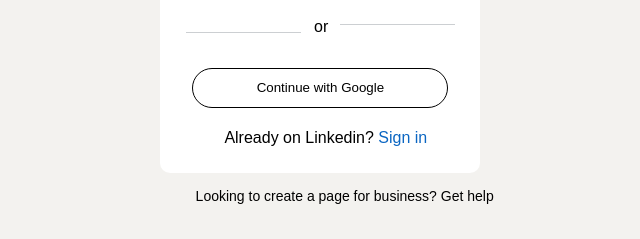
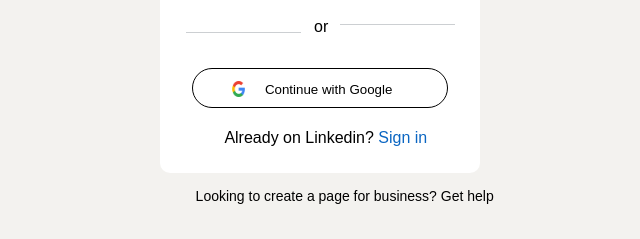
Before and after one commit to sanasreeraj/Linkedin-Clone, a plain HTML site: page index.html in a window 1280 px wide. Shown: the part 421-660 px from the top of the page, 326-966 px from the left. Drawn offline with Linux system fonts and the light colour scheme; a web font is replaced by a local one.

Commit message:
Add files via upload

```diff
--- a/index.html
+++ b/index.html
@@ -83,7 +83,9 @@
       <div class="or">or</div>
       <div class="line1"></div>
 
-      <button class="gbtn">Continue with Google</button>
+      <button class="gbtn">
+      <img class="google" src="./google-logo.png" alt="img">
+      Continue with Google</button>
 
       <div class="login">
         Already on Linkedin? <span class="signin">Sign in</span>
--- a/style.css
+++ b/style.css
@@ -145,6 +145,15 @@ input{
     bottom: 2.5vh;
 }
 
+.google{
+    position: relative;
+    display: inline-block;
+    height: 2vh;
+    width: 1vw;
+    left: -1.3vw;
+    bottom: -0.3vh;
+}
+
 .login{
     position: relative;
     display: inline-block;
```
